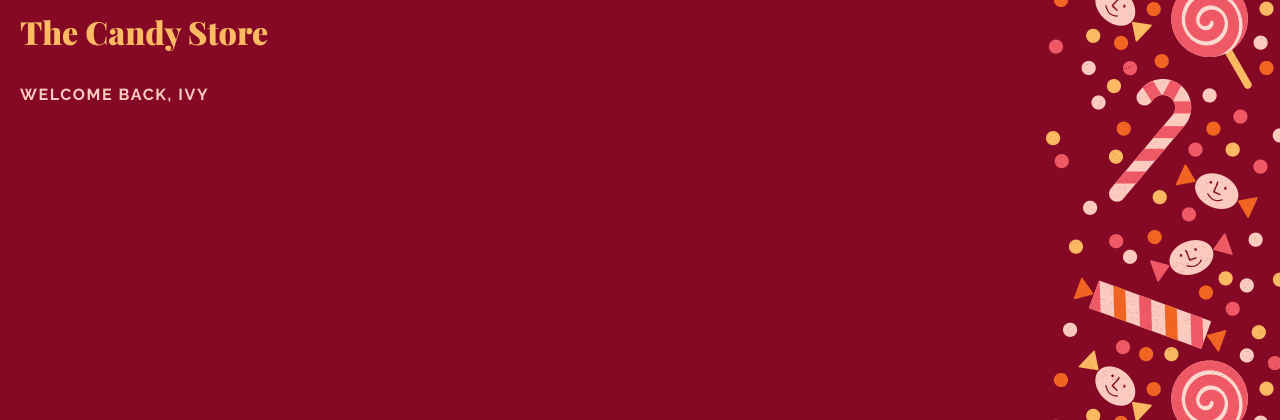
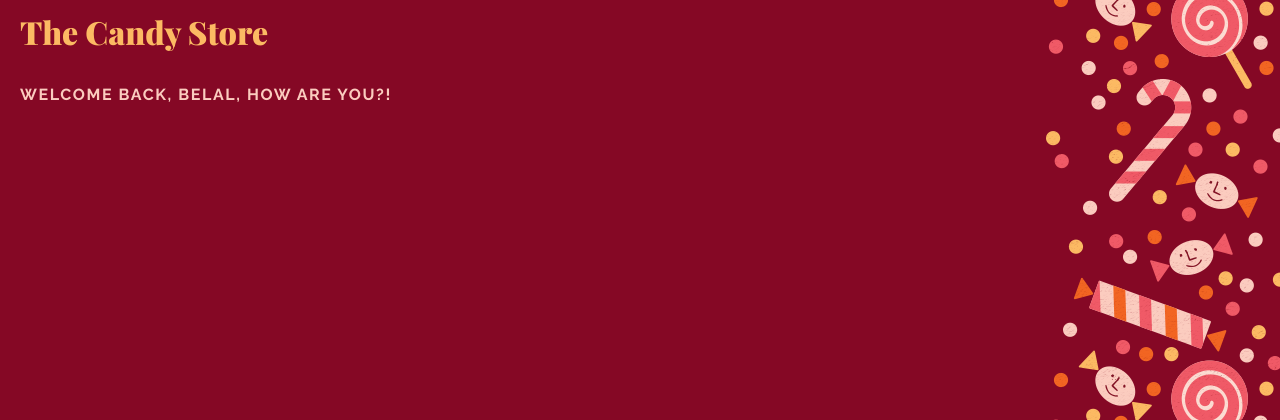
Before and after one commit to Belal13ify/phpbook, a PHP site: page /section_a/c02/if-statement.php in a window 1280 px wide. Shown: the top 420 px of the page. Run offline with PHP 8.4, Linux system fonts and the light colour scheme.

Commit message:
if statement

```diff
--- a/section_a/c02/if-statement.php
+++ b/section_a/c02/if-statement.php
@@ -1,9 +1,9 @@
 <?php
-$name     = 'Ivy';
+$name     = 'Belal';
 $greeting = 'Hello';
 
 if ($name !== '') {
-    $greeting = 'Welcome back, ' . $name;
+    $greeting = 'Welcome back, ' . $name . ', ' . 'How are you?!';
 }
 ?>
 <!DOCTYPE html>
```
